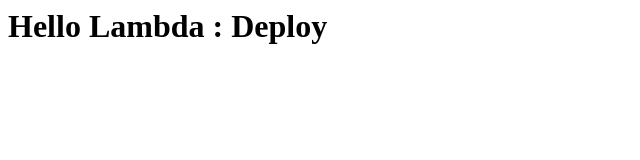
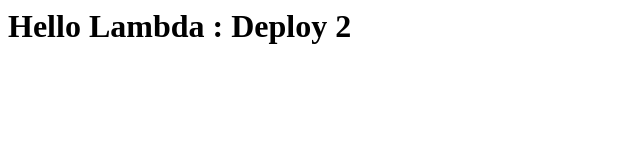
Before and after one commit to nitinbhadauria/kss-lambda, a plain HTML site: page index.html in a window 1280 px wide. Shown: the full height of the page, 0-640 px from the left. Drawn offline with Linux system fonts and the light colour scheme.

Commit message:
5nd commit

```diff
--- a/index.html
+++ b/index.html
@@ -1 +1 @@
-<h1>Hello Lambda : Deploy</h1>
+<h1>Hello Lambda : Deploy 2</h1>
```
